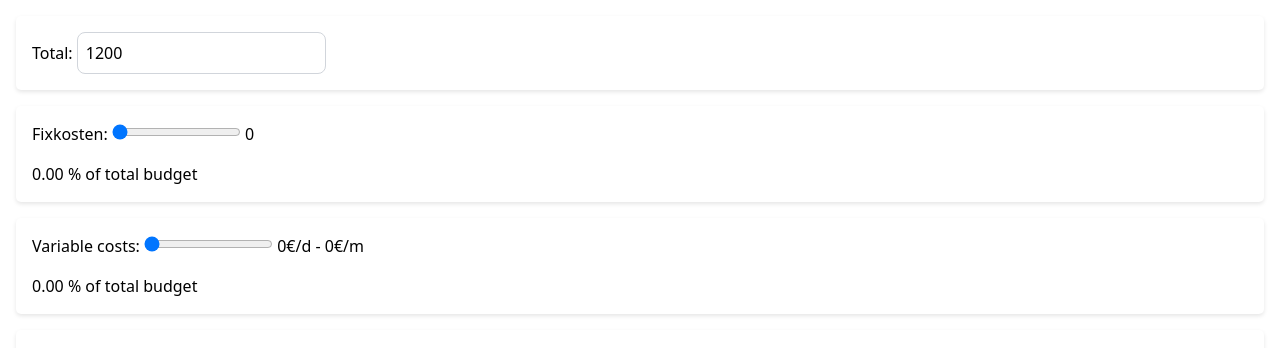
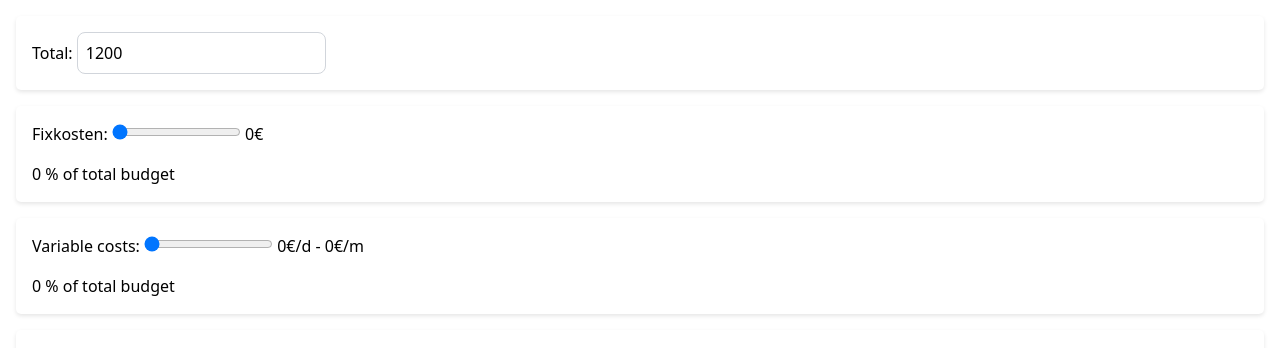
Before and after one commit to WendtOle/budgetier, a SvelteKit app: page / in a window 1280 px wide. Shown: the top 348 px of the page. Built offline with nearby package versions, Linux system fonts and the light colour scheme.

Commit message:
Switch to relative values

```diff
--- a/src/routes/+page.svelte
+++ b/src/routes/+page.svelte
@@ -3,11 +3,11 @@
 	import Slider from '../Slider.svelte';
 	import {
 		total,
-		fixCosts,
-		maxFixedCosts,
-		dailySpendingBudget,
-		maxDailySpendingBudget,
-		monthlySpendingBudget,
+		fixCostRelative,
+		fixCostAbsolute,
+		monthlySpendingBudgetRelative,
+		monthlySpendingBudgetAbsolute,
+		dailySpendingBudgetAbsolute,
 		rest
 	} from '../store';
 </script>
@@ -30,22 +30,29 @@
 		</div>
 	</Card>
 	<Card>
-		<Slider value={fixCosts} label="Fixkosten" max={$maxFixedCosts} />
+		<Slider
+			value={fixCostRelative}
+			label="Fixkosten"
+			steps={1}
+			max={100}
+			displayValue={() => $fixCostAbsolute + '€'}
+		/>
 		{#if $total !== 0}
-			<span>{(($fixCosts / $total) * 100).toPrecision(3)} % of total budget</span>
+			<span>{$fixCostRelative} % of total budget</span>
 		{/if}
 	</Card>
 	<Card>
 		<Slider
-			value={dailySpendingBudget}
+			value={monthlySpendingBudgetRelative}
 			label="Variable costs"
-			max={$maxDailySpendingBudget}
+			max={100}
 			steps={1}
-			displayValue={(value) => `${value}€/d - ${$monthlySpendingBudget}€/m`}
+			displayValue={() =>
+				`${$dailySpendingBudgetAbsolute}€/d - ${$monthlySpendingBudgetAbsolute}€/m`}
 		/>
 		{#if $total !== 0}
 			<div>
-				{(($monthlySpendingBudget / $total) * 100).toPrecision(3)} % of total budget
+				{($monthlySpendingBudgetRelative * (100 - $fixCostRelative)) / 100} % of total budget
 			</div>
 		{/if}
 	</Card>
--- a/src/store.ts
+++ b/src/store.ts
@@ -4,27 +4,21 @@ import { persistedWritable } from './persistedWritable';
 const DAYS_IN_MONTH = 31;
 
 export const total = persistedWritable('total', 1200);
-export const fixCosts = persistedWritable('fixCosts', 0);
-export const maxFixedCosts = derived(total, ($total) => $total);
-export const dailySpendingBudget = persistedWritable('dailySpendingBudget', 0);
-export const monthlySpendingBudget = derived(
-	[dailySpendingBudget],
-	([$dailySpendingBudget]) => $dailySpendingBudget * DAYS_IN_MONTH
+export const fixCostRelative = persistedWritable('fixCostRelative', 0);
+export const fixCostAbsolute = derived([total, fixCostRelative], ([$total, $fixCostRelative]) =>
+	Math.round(($total * $fixCostRelative) / 100)
 );
-export const maxDailySpendingBudget = derived([total, fixCosts], ([$total, $fixCosts]) =>
-	Math.round(($total - $fixCosts) / DAYS_IN_MONTH)
+export const monthlySpendingBudgetRelative = persistedWritable('monthlySpendingBudgetRelative', 0);
+export const monthlySpendingBudgetAbsolute = derived(
+	[total, fixCostAbsolute, monthlySpendingBudgetRelative],
+	([$total, $fixCostAbsolute, $monthlySpendingBudgetRelative]) =>
+		Math.round((($total - $fixCostAbsolute) * $monthlySpendingBudgetRelative) / 100)
+);
+export const dailySpendingBudgetAbsolute = derived(
+	[monthlySpendingBudgetAbsolute],
+	([$monthlySpendingBudgetAbsolute]) => Math.round($monthlySpendingBudgetAbsolute / DAYS_IN_MONTH)
 );
 export const rest = derived(
-	[total, fixCosts, monthlySpendingBudget],
+	[total, fixCostAbsolute, monthlySpendingBudgetAbsolute],
 	([$total, $fixCosts, $variableCosts]) => $total - $fixCosts - $variableCosts
 );
-
-maxFixedCosts.subscribe((max) => {
-	fixCosts.update((currentFixCosts) => (currentFixCosts > max ? max : currentFixCosts));
-});
-
-maxDailySpendingBudget.subscribe((max) => {
-	dailySpendingBudget.update((currentDailySpendingBudget) =>
-		currentDailySpendingBudget > max ? max : currentDailySpendingBudget
-	);
-});
```
